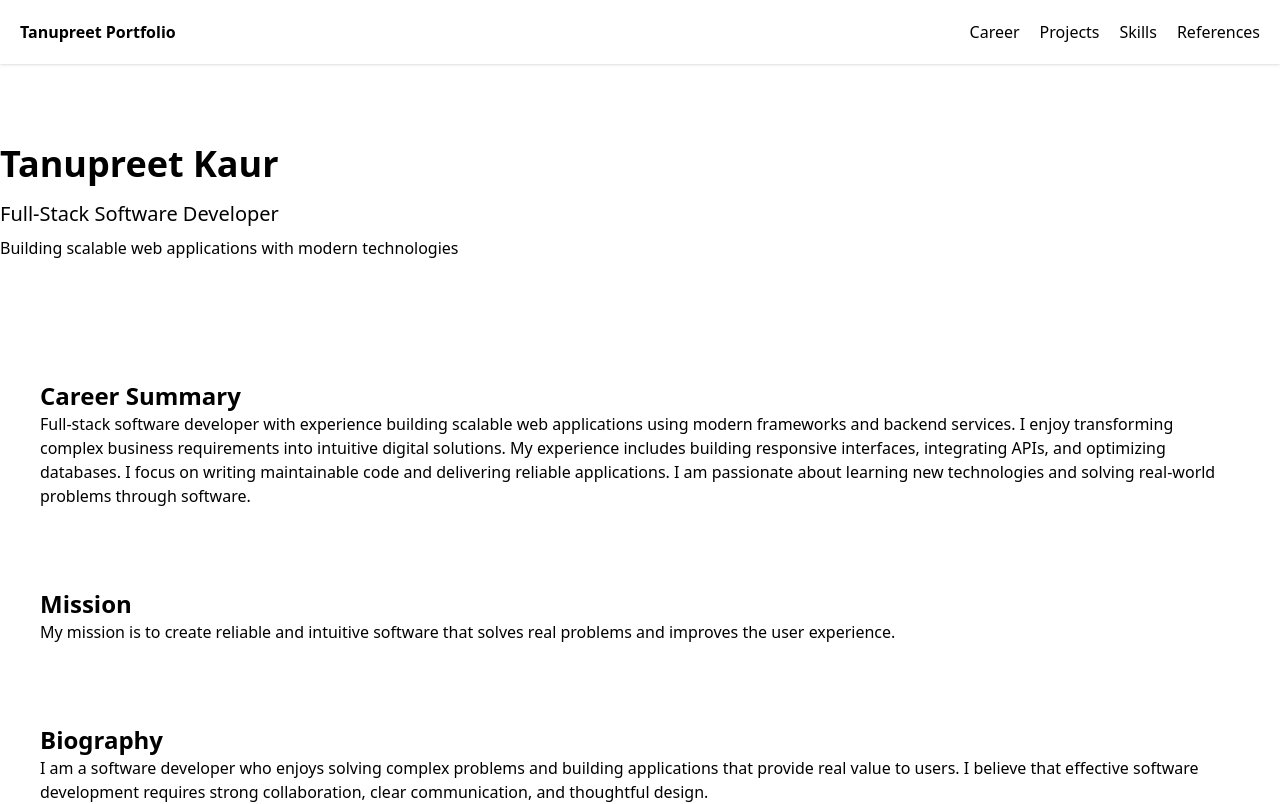
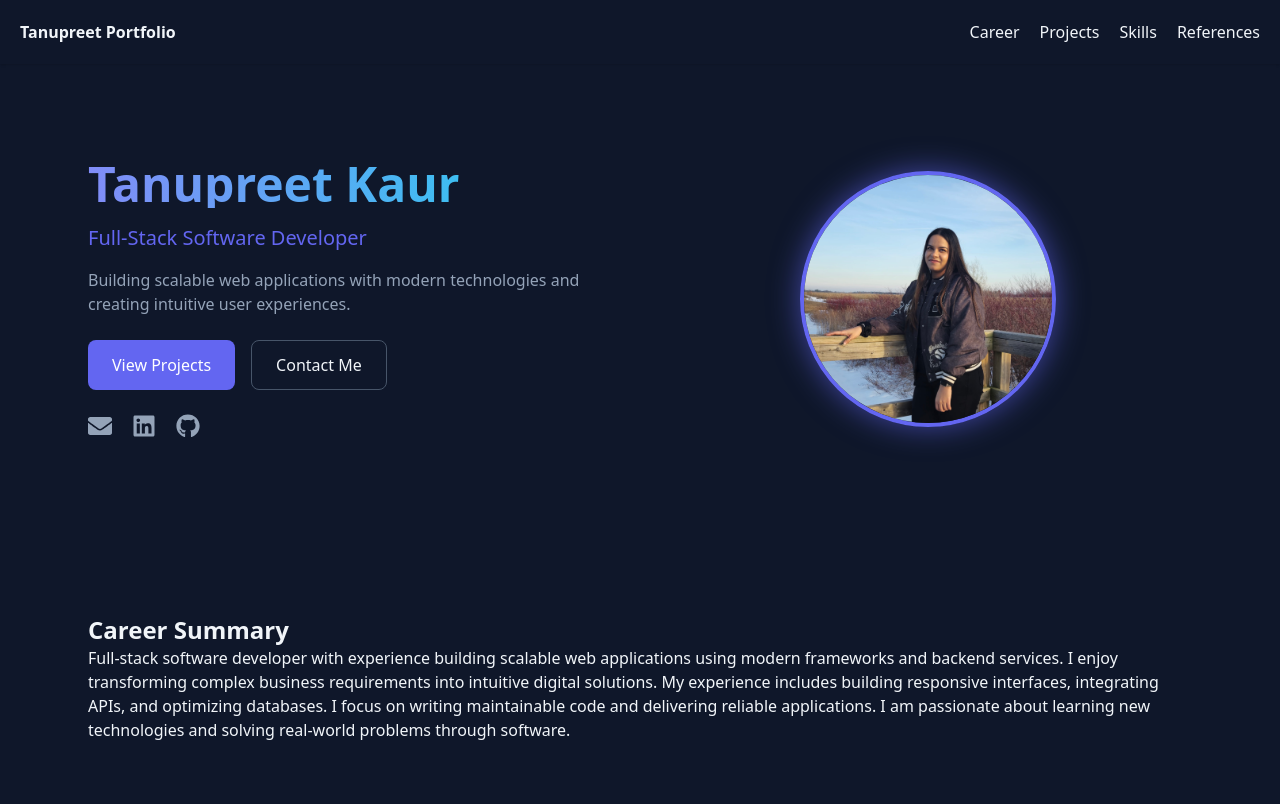
Before and after one commit to tanupreet21/portfolio-tanupreet, a React (Vite) app: page / in a window 1280 px wide. Shown: the top 804 px of the page. Built offline with nearby package versions, Linux system fonts and the light colour scheme.

Commit message:
Created Global tailwind styles and implemented styles for Hero section

```diff
--- a/package.json
+++ b/package.json
@@ -12,7 +12,8 @@
   "dependencies": {
     "framer-motion": "^12.36.0",
     "react": "^19.2.0",
-    "react-dom": "^19.2.0"
+    "react-dom": "^19.2.0",
+    "react-icons": "^5.6.0"
   },
   "devDependencies": {
     "@eslint/js": "^9.39.1",
--- a/src/App.jsx
+++ b/src/App.jsx
@@ -12,7 +12,7 @@ import Skills from "./components/Skills";
 function App() {
 
   return (
-    <>
+    <div className="bg-background text-slate-100 min-h-screen">
       <Navbar/>
       <Hero />
       <CareerSummary />
@@ -23,7 +23,7 @@ function App() {
       <Projects />
       <Achievements/>
       <References/>
-    </>
+    </div>
   )
 }
 
--- a/src/components/Accomplishments.jsx
+++ b/src/components/Accomplishments.jsx
@@ -1,6 +1,6 @@
 export default function Accomplishments() {
     return(
-        <section className="p-10">
+        <section className="max-w-6xl mx-auto px-6 py-20">
             <h2 className="text-2xl font-bold">Accomplishments</h2>
             <ul className="mt-4">
             <li>Optimized SQL queries and database access patterns,
--- a/src/components/Achievements.jsx
+++ b/src/components/Achievements.jsx
@@ -1,6 +1,6 @@
 export default function Achievements() {
     return(
-        <section className="p-10">
+        <section className="max-w-6xl mx-auto px-6 py-20">
             <h2 className="text-2xl font-bold">Awards & Honors</h2>
             <ul className="mt-4">
             <li>Dean's List – George Brown College & Georgian College</li>
--- a/src/components/Biography.jsx
+++ b/src/components/Biography.jsx
@@ -1,6 +1,6 @@
 export default function Biography(){
     return(
-        <section className="p-10">
+        <section className="max-w-6xl mx-auto px-6 py-20">
             <h2 className="text-2xl font-bold">Biography</h2>
             <p>
                 I am a software developer who enjoys solving complex problems and building
--- a/src/components/CareerSummary.jsx
+++ b/src/components/CareerSummary.jsx
@@ -1,6 +1,6 @@
 export default function CareerSummary(){
     return(
-        <section className="p-10">
+        <section className="max-w-6xl mx-auto px-6 py-20">
             <h2 className="text-2xl font-bold">Career Summary</h2>
             <p>
                 Full-stack software developer with experience building scalable web
--- a/src/components/Hero.jsx
+++ b/src/components/Hero.jsx
@@ -1,13 +1,99 @@
+import { motion } from "framer-motion";
+import { FaEnvelope, FaGithub, FaLinkedin } from "react-icons/fa";
+import profile from "../assets/profile.jpg";
+
 export default function Hero(){
     return(
-        <section className="text-centre py-20">
-            <h1 className="text-4xl font-bold">Tanupreet Kaur</h1>
-            <p className="text-xl mt-4">
-                Full-Stack Software Developer
-            </p>
-            <p className="mt-2">
-                Building scalable web applications with modern technologies
-            </p>
+        <section className="max-w-6xl mx-auto px-6 py-24">
+            <div className="grid md:grid-cols-2 items-center gap-12">
+                <div>
+                    <motion.h1
+                        className="text-5xl font-bold bg-gradient-to-r from-indigo-400 to-cyan-400 bg-clip-text text-transparent mb-4"
+                        initial={{ opacity: 0, y: -30}}
+                        animate={{ opacity: 1, y: 0}}
+                        transition={{ duration: 0.7}}
+                    >
+                        Tanupreet Kaur
+                    </motion.h1>
+                    <motion.p
+                        className="text-xl text-primary mb-4"
+                        initial={{ opacity: 0}}
+                        animate={{ opacity: 1}}
+                        transition={{ delay: 0.3}}
+                    >
+                        Full-Stack Software Developer
+                    </motion.p>
+                    <motion.p
+                        className="text-muted mb-6"
+                        initial={{ opacity: 0}}
+                        animate={{ opacity: 1}}
+                        transition={{ delay: 0.5}}
+                    >
+                        Building scalable web applications with modern technologies and
+                        creating intuitive user experiences.
+                    </motion.p>
+
+                    <motion.div
+                        className="flex gap-4 mb-6"
+                        initial={{ opacity: 0}}
+                        animate={{ opacity: 1}}
+                        transition={{ delay: 0.7}}
+                    >
+                        <button className="bg-primary hover:bg-indigo-600 text-white px-6 py-3 rounded-lg transition">
+                            View Projects
+                        </button>
+                        <button className="border border-slate-600 hover:border-primary px-6 py-3 rounded-lg transition">
+                            Contact Me
+                        </button>
+                    </motion.div>
+                    <motion.div
+                        className="flex gap-5 text-2xl text-muted"
+                        initial={{ opacity: 0}}
+                        animate={{ opacity: 1}}
+                        transition={{ delay: 0.9}}
+                    >
+                        <a
+                            href="mailto:tanupreetkaur2106@gmail.com"
+                            whileHover={{ scale: 1.2 }}
+                            className="hover:text-primary transition"
+                        >
+                            <FaEnvelope/>
+                        </a>
+
+                        <a
+                            href="https://www.linkedin.com/in/tanupreet-kaur-a34762193/"
+                            target="_blank"
+                            whileHover={{ scale: 1.2 }}
+                            className="hover:text-primary transition"
+                        >
+                            <FaLinkedin />
+                        </a>
+
+                        <a
+                            href="https://github.com/tanupreet21"
+                            target="_blank"
+                            whileHover={{ scale: 1.2 }}
+                            className="hover:text-primary transition"
+                        >
+                            <FaGithub/>
+                        </a>
+                    </motion.div>
+                </div>
+
+                <motion.div
+                    className="flex justify-center"
+                    intitial={{ opacity: 0, scale: 0.8 }}
+                    animate={{ opacity: 1, scale: 1 }}
+                    transition={{ duration: 0.7}}
+                >
+                    <img
+                        src={profile}
+                        alt="Tanupreet Kaur"
+                        className="w-64 h-64 rounded-full object-cover border-4 border-primary shadow-[0_0_30px_rgba(99,102,241,0.6)]"
+                    />
+
+                </motion.div>
+            </div>
         </section>
     );
 }
--- a/src/components/Philosophy.jsx
+++ b/src/components/Philosophy.jsx
@@ -1,6 +1,6 @@
 export default function Philosophy(){
     return(
-        <section className="p-10">
+        <section className="max-w-6xl mx-auto px-6 py-20">
             <h2 className="text-2xl font-bold">Mission</h2>
             <p>
                 My mission is to create reliable and intuitive software that solves real
--- a/src/components/Projects.jsx
+++ b/src/components/Projects.jsx
@@ -1,6 +1,6 @@
 export default function Projects(){
     return(
-        <section id="Projects" className="p-10">
+        <section id="Projects" className="max-w-6xl mx-auto px-6 py-20">
             <h2 className="text-2xl font-bold">Projects</h2>
             <div className="mt-5">
                 <h3 className="font-semibold">Capstone Project</h3>
--- a/src/components/References.jsx
+++ b/src/components/References.jsx
@@ -1,6 +1,6 @@
 export default function References() {
     return(
-        <section id="references" className="p-10">
+        <section id="references" className="max-w-6xl mx-auto px-6 py-20">
             <h2 className="text-2xl font-bold">References</h2>
             <p>
             Available upon request.
--- a/src/components/Skills.jsx
+++ b/src/components/Skills.jsx
@@ -1,6 +1,6 @@
 export default function Skills(){
     return(
-        <section id="skills" className="p-10">
+        <section id="skills" className="max-w-6xl mx-auto px-6 py-20">
             <h2 className="text-2xl font-bold">Marketable Skills</h2>
                 <ul className="mt-4">
                 <li>Full-stack web development using modern frameworks</li>
--- a/tailwind.config.js
+++ b/tailwind.config.js
@@ -2,7 +2,15 @@
 export default {
   content: ["./index.html", "./src/**/*.{js,ts,jsx,tsx}"],
   theme: {
-    extend: {},
+    extend: {
+      colors: {
+        background: "#0F172A",
+        surface: "#1E293B",
+        primary: "#6366F1",
+        secondary: "#22C55E",
+        muted: "#94A3B8",
+      },
+    },
   },
   plugins: [],
 };
```
Also changed, not shown: src/assets/profile.jpg (added), 1 other file (tests, documents, lock files or other folders). Lines whose indentation alone changed are shown as unchanged.
